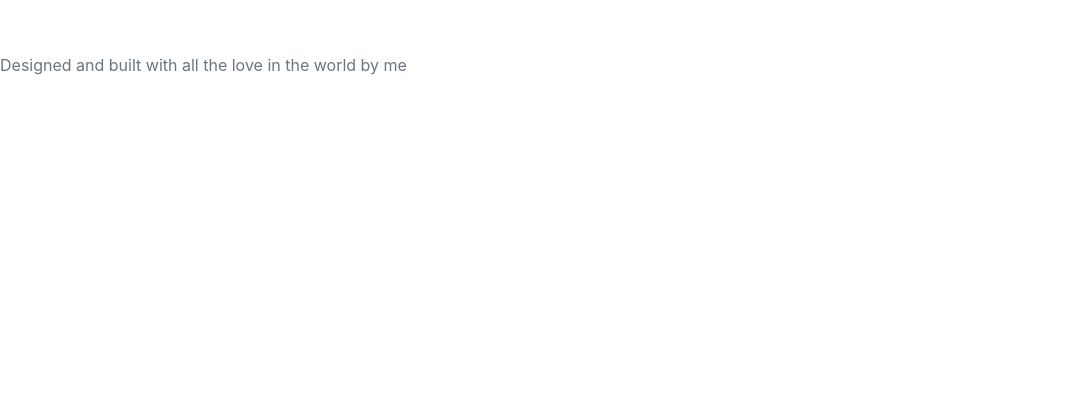
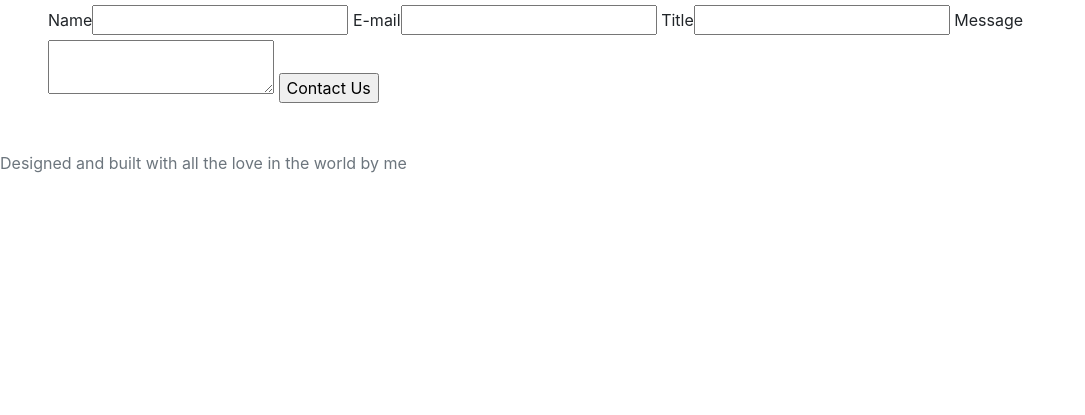
Before and after one commit to MikeRodziewicz/Wargame, a Flask app: page /about in a window 1280 px wide. Shown: the part 385-800 px from the top of the page, without its empty margins (0-1085 px from the left). Run offline with Flask 2, Linux system fonts and the light colour scheme; some libraries are stand-ins or nearby versions.

Commit message:
testing security and message contents

```diff
--- a/wargamemain/promotion/forms.py
+++ b/wargamemain/promotion/forms.py
@@ -3,4 +3,9 @@ from wtforms import SubmitField, StringField, TextAreaField
 from wtforms.validators import DataRequired, Email
 
 class ContactForm(FlaskForm):
-    pass
+
+    name = StringField('Name', validators=[DataRequired()])
+    email = StringField('E-mail', validators=[DataRequired(),Email()])
+    title = StringField('Title', validators=[DataRequired()])
+    message = TextAreaField('Message', validators=[DataRequired()])
+    submit = SubmitField("Contact Us")
--- a/wargamemain/promotion/views.py
+++ b/wargamemain/promotion/views.py
@@ -1,9 +1,20 @@
-from flask import render_template, Blueprint
+from flask import render_template, Blueprint, session
+from wargamemain.promotion.forms import ContactForm
+from wargamemain.promotion.contact import Message
 
 
 promotion = Blueprint('promotion', __name__)
 
-@promotion.route('/about')
+@promotion.route('/about', methods = ['GET', 'POST'])
 def about():
+    form = ContactForm()
 
-    return render_template('about.html')
+    if form.validate_on_submit():
+        session['name'] = form.name.data
+        session['email'] = form.email.data
+        session['title'] = form.title.data
+        session['message'] = form.message.data
+        sending = Message(session['name'], session['email'], session['title'], session['message'])
+        sending.sending_email()
+
+    return render_template('about.html', form=form)
--- a/wargamemain/templates/about.html
+++ b/wargamemain/templates/about.html
@@ -9,4 +9,13 @@
     Your browser does not support the video tag.
   </video>
 
+
+<form method="POST">
+    {{ form.hidden_tag()}}
+    {{form.name.label}}{{form.name()}}
+    {{form.email.label}}{{form.email()}}
+    {{form.title.label}}{{form.title()}}
+    {{form.message.label}}{{form.message()}}
+    {{form.submit()}}
+</form>
 {% endblock %}
```
Also changed, not shown: wargamemain/promotion/contact.py (+13 -4 lines).
